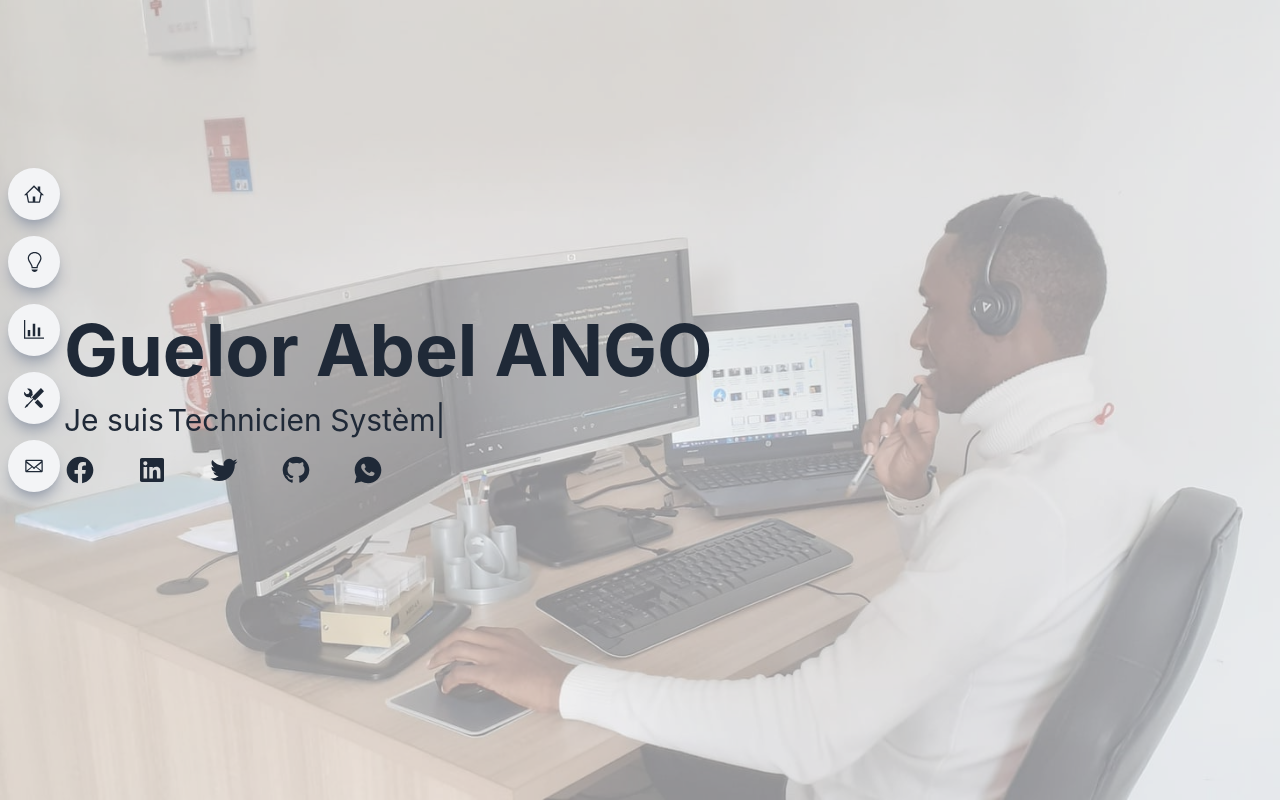
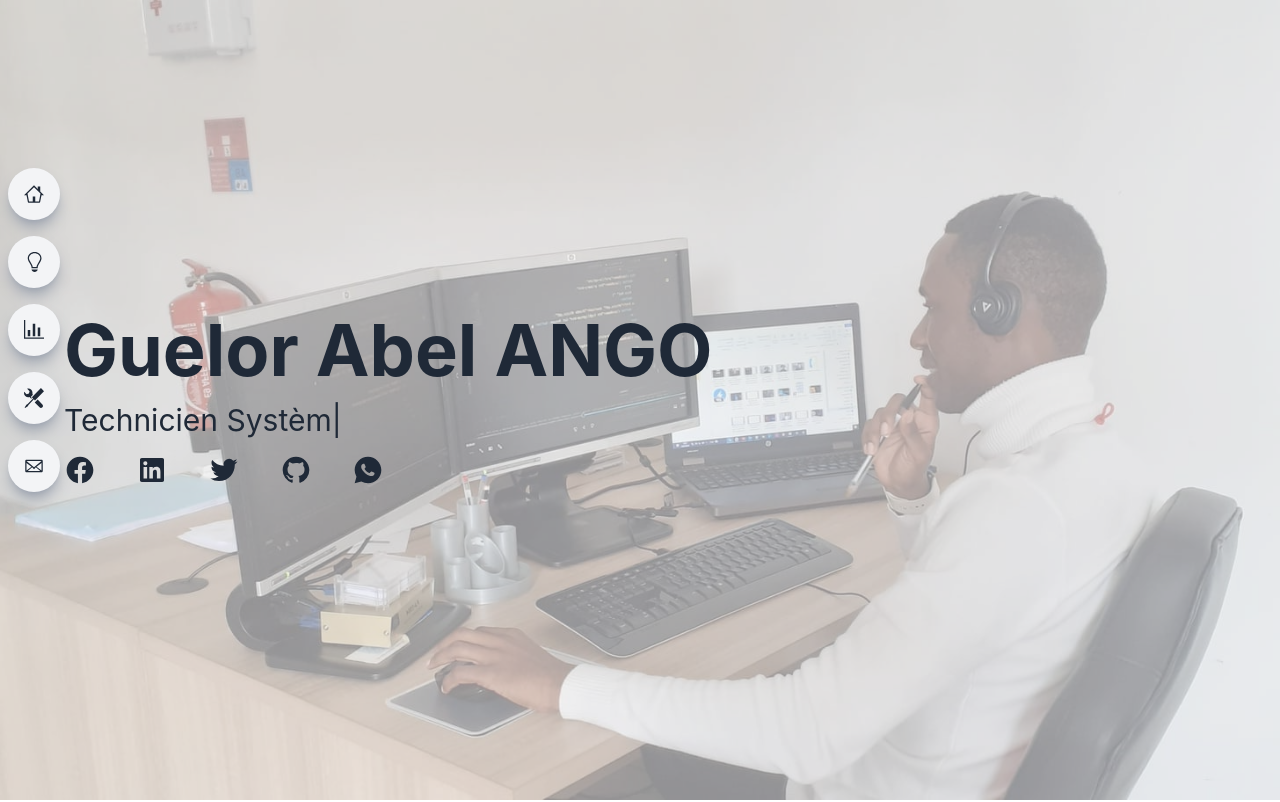
Before and after one commit to GuelorAbel/abel-cv, a React (Vite) app: page / in a window 1280 px wide. Shown: the top 802 px of the page. Built offline with nearby package versions, Linux system fonts and the light colour scheme.

Commit message:
modif sur la homepage

```diff
--- a/src/components/Home.jsx
+++ b/src/components/Home.jsx
@@ -18,7 +18,7 @@ export default function Home() {
             <div className="w-full h-full absolute top-0 left-0 bg-[#f3f4f6] bg-opacity-60">
                   <Container className={"flex flex-col justify-center"}>
                         <h1 className="lg:text-7xl md:text-6xl sm:text-5xl text-4xl font-bold">Guelor Abel ANGO</h1>
-                        <h3 className="flex flex-col md:flex-row sm:text-3xl text-xl py-4 gap-x-1"> Je suis
+                        <h3 className="flex flex-col md:flex-row sm:text-3xl text-xl py-4 gap-x-1">
                         <TypeAnimation
                               sequence={[
                               'Technicien Système & Réseau', // fonction N°1
```
